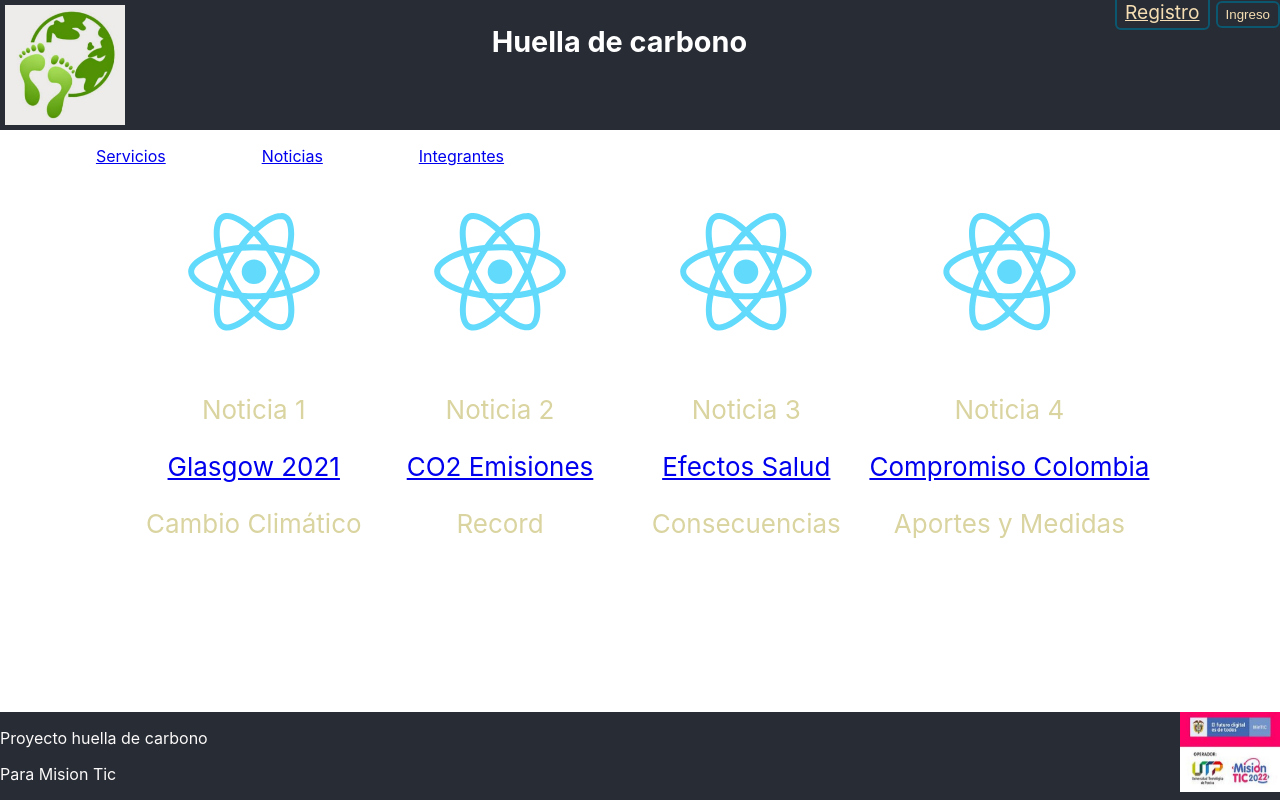
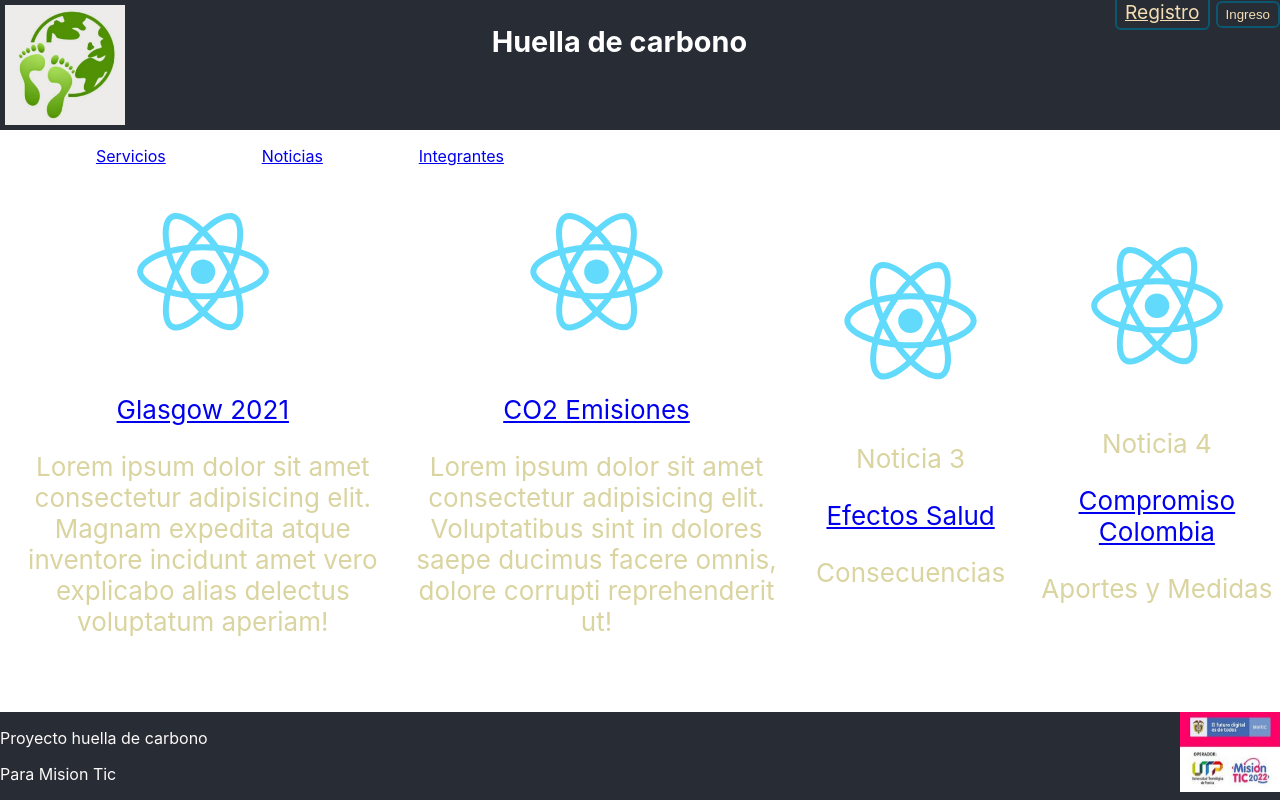
Before and after one commit to ciclo4E2/Huella-de-carbono, a React (Create React App) app: page /noticias in a window 1280 px wide. Built offline with nearby package versions, Linux system fonts and the light colour scheme.

Commit message:
ajuste noticias 1 y 2

```diff
--- a/src/componentes/noticias.jsx
+++ b/src/componentes/noticias.jsx
@@ -6,16 +6,17 @@ function Noticias() {
       <div className="componente">
           <div>
           <img src={logo} className="App-logo" alt="logo" />
-        <p>Noticia 1</p>
-<a href="https://www.un.org/es/climatechange/cop26">Glasgow 2021</a>
-<p>Cambio Climático</p>
+        <p><a href="https://www.un.org/es/climatechange/cop26">Glasgow 2021</a></p>
+
+
+<p>Lorem ipsum dolor sit amet consectetur adipisicing elit. Magnam expedita atque inventore incidunt amet vero explicabo alias delectus voluptatum aperiam!</p>
           </div>
 
           <div>
           <img src={logo} className="App-logo" alt="logo" />
-        <p>Noticia 2</p>
-        <a href="https://news.un.org/es/story/2020/12/1485312">CO2 Emisiones</a>
-<p>Record</p>
+        <p><a href="https://news.un.org/es/story/2020/12/1485312">CO2 Emisiones</a></p>
+        <p>Lorem ipsum dolor sit amet consectetur adipisicing elit. Voluptatibus sint in dolores saepe ducimus facere omnis, dolore corrupti reprehenderit ut!</p>
+
           </div>
 
           <div>
```
Also changed, not shown: 1 other file (tests, documents, lock files or other folders).
